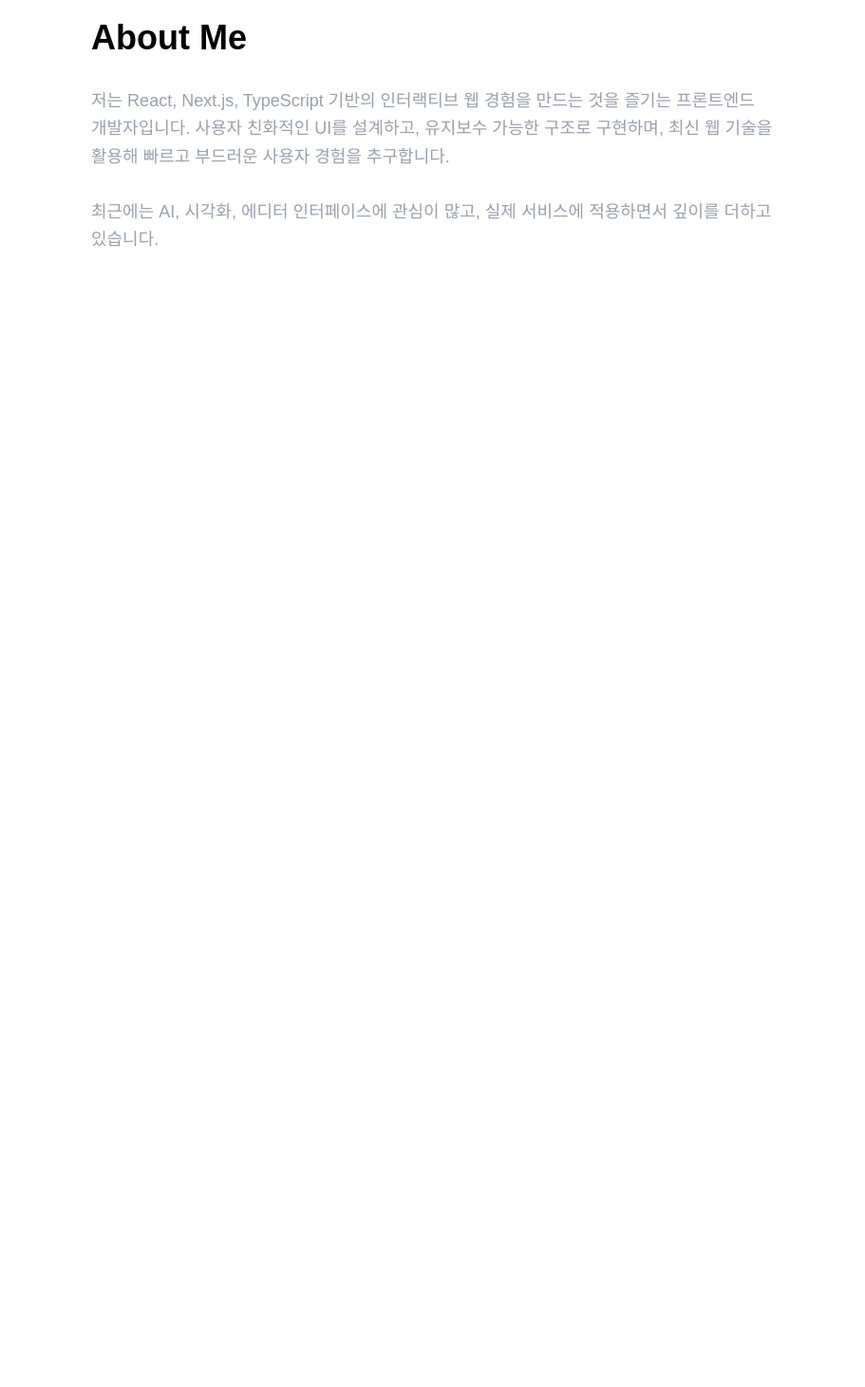
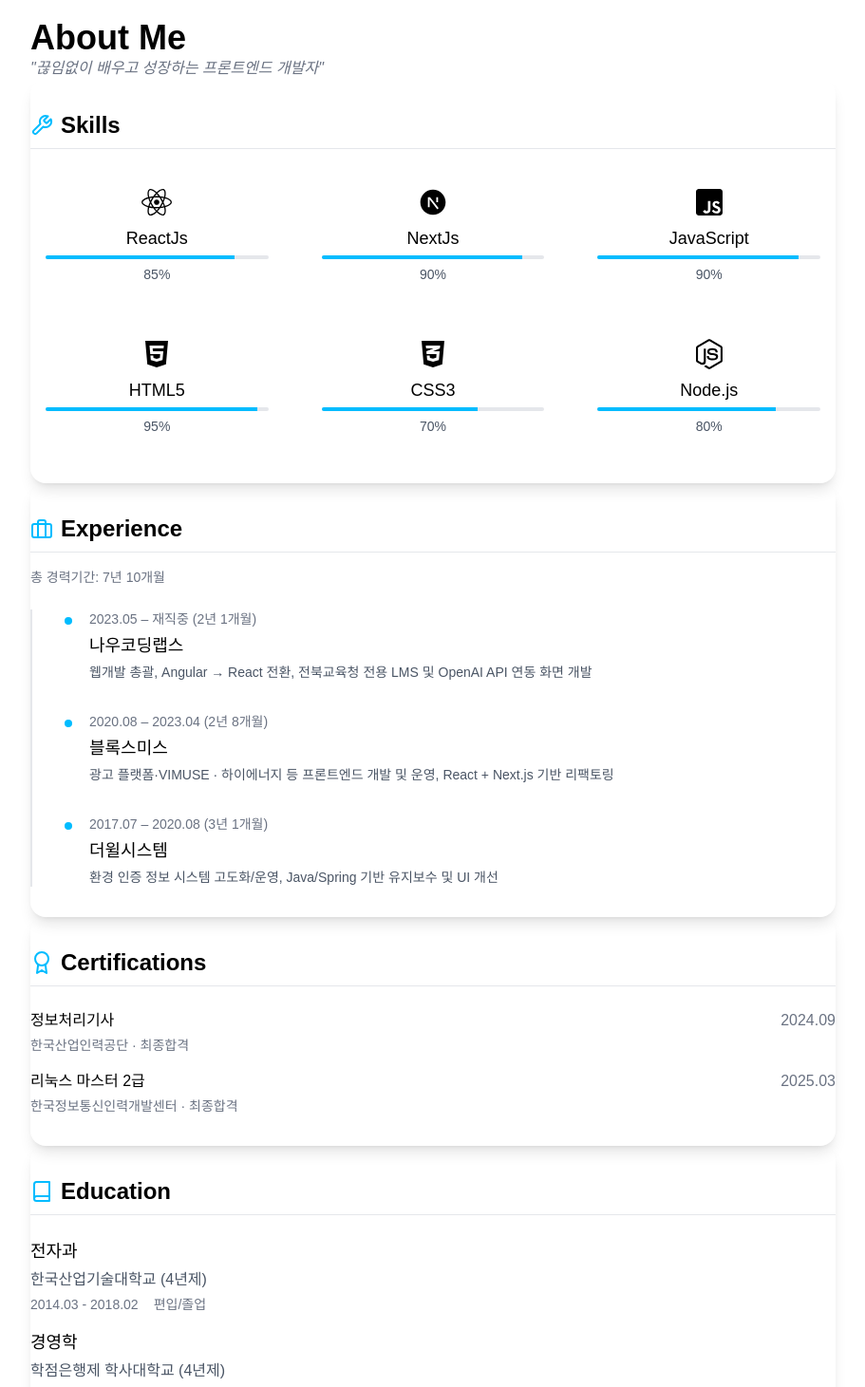
Before and after one commit to newmcb/sung-portfolio, a Next.js app: page /about in a window 1280 px wide. Shown: the part 140-1601 px from the top of the page at 95% size, without its empty margins (184-1095 px from the left). Before the commit the page ends 800 px from the top, so only its background shows below. Built offline with nearby package versions, Linux system fonts and the light colour scheme.

Commit message:
about 수정

```diff
--- a/app/about/page.tsx
+++ b/app/about/page.tsx
@@ -1,28 +1,153 @@
 "use client";
 
 import { motion } from "framer-motion";
+import { FiTool, FiBriefcase, FiAward, FiBook } from "react-icons/fi";
+import {formatDuration, parseDuration} from "@/utils/common";
+import {CERTIFICATIONS, EDUCATION, EXPERIENCE, SKILLS} from "@/data/about";
 
 export default function AboutPage() {
+  const sectionVariant = {
+    hidden: { opacity: 0, y: 20 },
+    visible: { opacity: 1, y: 0 },
+  };
+
+  const totalMonths = EXPERIENCE.reduce((sum, { date }) => sum + parseDuration(date).totalMonths, 0);
+  const totalDuration = formatDuration({
+    years: Math.floor(totalMonths / 12),
+    months: totalMonths % 12,
+  });
+
   return (
-    <main className="max-w-3xl mx-auto px-6 py-20">
-      <motion.h1
-        initial={{ opacity: 0, y: -20 }}
-        animate={{ opacity: 1, y: 0 }}
+    <main className="max-w-4xl mx-auto py-20 px-6">
+      <motion.section
+        variants={sectionVariant}
+        initial="hidden"
+        animate="visible"
         transition={{ duration: 0.6 }}
-        className="text-4xl font-bold mb-8"
+        className=""
       >
-        About Me
-      </motion.h1>
+        <h1 className="text-4xl font-bold">About Me</h1>
+        <blockquote className="italic text-gray-500 text-sm md:text-base">
+          {`"끊임없이 배우고 성장하는 프론트엔드 개발자"`}
+        </blockquote>
+      </motion.section>
 
-      <motion.p
-        initial={{ opacity: 0 }}
-        animate={{ opacity: 1 }}
-        transition={{ duration: 0.8, delay: 0.2 }}
-        className="text-gray-400 leading-relaxed text-lg"
+      <motion.section
+        variants={sectionVariant}
+        initial="hidden"
+        animate="visible"
+        transition={{ duration: 0.6, delay: 0.3 }}
+        className="rounded-2xl shadow-lg py-8"
       >
-        저는 React, Next.js, TypeScript 기반의 인터랙티브 웹 경험을 만드는 것을 즐기는 프론트엔드 개발자입니다. 사용자 친화적인 UI를 설계하고, 유지보수 가능한 구조로 구현하며, 최신 웹 기술을 활용해 빠르고 부드러운 사용자 경험을 추구합니다. <br /><br />
-        최근에는 AI, 시각화, 에디터 인터페이스에 관심이 많고, 실제 서비스에 적용하면서 깊이를 더하고 있습니다.
-      </motion.p>
+        <h2 className="text-2xl font-semibold border-b border-gray-200 pb-2 mb-6 flex items-center">
+          <FiTool className="w-6 h-6 mr-2 text-sky-400" />Skills
+        </h2>
+        <ul className="grid grid-cols-2 sm:grid-cols-3 gap-6">
+          {SKILLS.map(({ label, percent, Icon }, idx) => (
+            <li key={label} className="p-4 text-center hover:shadow-lg transition">
+              <Icon className="w-8 h-8 mx-auto mb-2" />
+              <div className="text-lg font-medium mb-1">{label}</div>
+              <div
+                className="h-1 bg-gray-200 rounded-full overflow-hidden mb-1"
+                role="progressbar"
+                aria-valuemin={0}
+                aria-valuemax={100}
+                aria-valuenow={percent}
+                aria-label={`${label} 숙련도`}
+              >
+                <motion.div
+                  className="h-full bg-sky-400"
+                  initial={{ width: 0 }}
+                  animate={{ width: `${percent}%` }}
+                  transition={{ duration: 0.8, delay: 0.2 + idx * 0.1 }}
+                />
+              </div>
+              <span className="text-sm text-gray-600">{percent}%</span>
+            </li>
+          ))}
+        </ul>
+      </motion.section>
+
+      <motion.section
+        variants={sectionVariant}
+        initial="hidden"
+        animate="visible"
+        transition={{ duration: 0.6, delay: 0.6 }}
+        className="rounded-2xl shadow-lg py-8"
+      >
+        <h2 className="text-2xl font-semibold border-b border-gray-200 pb-2 mb-4 flex items-center">
+          <FiBriefcase className="w-6 h-6 mr-2 text-sky-400" />Experience
+        </h2>
+
+        <p className="text-sm text-gray-500 mb-6">총 경력기간: {totalDuration}</p>
+
+        <div className="border-l-2 border-gray-200 pl-8 space-y-8">
+          {EXPERIENCE.map(({ date, title, desc }) => {
+            const { years, months } = parseDuration(date);
+            return (
+              <div key={date} className="flex items-start">
+                <div className="flex-shrink-0 mt-1.5">
+                  <span className="block w-3 h-3 bg-sky-400 rounded-full border-2 border-white" />
+                </div>
+                <div className="ml-4">
+                  <time className="block text-sm text-gray-500 mb-1">{date} ({formatDuration({ years, months })})</time>
+                  <h3 className="text-lg font-medium">{title}</h3>
+                  <p className="text-sm text-gray-600 mt-1">{desc}</p>
+                </div>
+              </div>
+            );
+          })}
+        </div>
+      </motion.section>
+
+      <motion.section
+        variants={sectionVariant}
+        initial="hidden"
+        animate="visible"
+        transition={{ duration: 0.6, delay: 0.9 }}
+        className="rounded-2xl shadow-lg py-8"
+      >
+        <h2 className="text-2xl font-semibold border-b border-gray-200 pb-2 mb-6 flex items-center">
+          <FiAward className="w-6 h-6 mr-2 text-sky-400" />Certifications
+        </h2>
+        <ul className="space-y-4">
+          {CERTIFICATIONS.map(({ title, date, issuer, result }) => (
+            <li key={title} className="space-y-1">
+              <div className="flex justify-between">
+                <span>{title}</span>
+                <time className="text-gray-500">{date}</time>
+              </div>
+              <div className="text-sm text-gray-500">
+                {issuer} · {result}
+              </div>
+            </li>
+          ))}
+        </ul>
+      </motion.section>
+
+      <motion.section
+        variants={sectionVariant}
+        initial="hidden"
+        animate="visible"
+        transition={{ duration: 0.6, delay: 1.2 }}
+        className="rounded-2xl shadow-lg py-8"
+      >
+        <h2 className="text-2xl font-semibold border-b border-gray-200 pb-2 mb-6 flex items-center">
+          <FiBook className="w-6 h-6 mr-2 text-sky-400" />Education
+        </h2>
+        <ul className="space-y-4">
+          {EDUCATION.map(({ institution, degree, period, note }) => (
+            <li key={institution} className="space-y-1">
+              <h3 className="text-lg font-medium">{degree}</h3>
+              <span className="block text-gray-600">{institution}</span>
+              <div className="flex flex-wrap text-sm text-gray-500">
+                <span>{period}</span>
+                {note && <span className="ml-4">{note}</span>}
+              </div>
+            </li>
+          ))}
+        </ul>
+      </motion.section>
     </main>
   );
 }
--- a/app/career/page.tsx
+++ b/app/career/page.tsx
@@ -2,61 +2,61 @@
 
 import Link from "next/link";
 import { motion } from "framer-motion";
-import {careerData} from "@/data/career";
-
-const calculateDuration = (period: string)=> {
-  const [startRaw, endRaw] = period.split("–").map((s) => s.trim());
-  const [startYear, startMonth] = startRaw.split(".").map(Number);
-
-  const now = new Date();
-  let endYear: number, endMonth: number;
-
-  if (endRaw === "재직중") {
-    endYear = now.getFullYear();
-    endMonth = now.getMonth() + 1;
-  } else {
-    const [ey, em] = endRaw.split(".").map(Number);
-    endYear = ey;
-    endMonth = em;
-  }
-
-  let years = endYear - startYear;
-  let months = endMonth - startMonth;
-  if (months < 0) {
-    years -= 1;
-    months += 12;
-  }
-
-  const parts = [];
-  if (years > 0) parts.push(`${years}년`);
-  if (months > 0) parts.push(`${months}개월`);
-  return parts.length > 0 ? parts.join(" ") : "0개월";
-}
-
+import { careerData } from "@/data/career";
+import { parseDuration, formatDuration } from "@/utils/common";
 
 export default function CareerPage() {
 
+  const totalMonths = careerData.reduce((sum, item) => {
+    return sum + parseDuration(item.period).totalMonths;
+  }, 0);
+  const totalDuration = formatDuration({
+    years: Math.floor(totalMonths / 12),
+    months: totalMonths % 12,
+  });
+
   return (
-    <main className="max-w-4xl mx-auto px-6 py-20">
-      <h1 className="text-4xl font-bold mb-10">💼 Career</h1>
+    <main className="max-w-4xl mx-auto px-6 py-20 space-y-6">
+      <motion.h1
+        initial={{opacity: 0, y: -20}}
+        animate={{opacity: 1, y: 0}}
+        transition={{duration: 0.6}}
+        className="text-4xl font-bold mb-6"
+      >
+        Career
+      </motion.h1>
+
+      <motion.p
+        initial={{opacity: 0, y: 20}}
+        animate={{opacity: 1, y: 0}}
+        transition={{duration: 0.6, delay: 0.6}}
+        className="text-sm text-gray-500 mb-6"
+      >
+        총 경력기간: {totalDuration}
+      </motion.p>
+
+
       <div className="space-y-12">
-        {careerData.map((item, index) => (
+        {careerData.map((item, index) => {
+          const {years, months} = parseDuration(item.period);
+          return (
             <Link key={item.slug} href={`/career/${item.slug}`} className="block group">
               <motion.section
                 initial={{opacity: 0, y: 20}}
                 animate={{opacity: 1, y: 0}}
                 transition={{duration: 0.6, delay: index * 0.2}}
-              className="border rounded-xl p-6 shadow-sm group-hover:border-sky-400 group-hover:shadow-md hover:scale-[1.01]"
+                whileHover={{scale: 1.02}}
+                whileTap={{scale: 0.98}}
+                className="border rounded-xl p-6 shadow-sm group-hover:border-sky-400 group-hover:shadow-md"
               >
                 <div className="flex justify-between items-baseline mb-1">
                   <h2 className="text-2xl font-semibold group-hover:text-sky-400">
                     {item.company}
                   </h2>
                   <span className="text-sm text-gray-500">
-                  {calculateDuration(item.period)}
+                    {formatDuration({years, months})}
                   </span>
                 </div>
-              {/*<h2 className="text-2xl font-semibold mb-1 group-hover:text-sky-400 ">{item.company}</h2>*/}
                 <p className="text-sm mb-2">{item.period}</p>
                 <p className="mb-4 font-medium">{item.role}</p>
                 <ul className="list-disc list-inside space-y-1">
@@ -76,7 +76,8 @@ export default function CareerPage() {
                 </div>
               </motion.section>
             </Link>
-        ))}
+          );
+        })}
       </div>
     </main>
   );
--- a/app/contact/page.tsx
+++ b/app/contact/page.tsx
@@ -4,7 +4,7 @@ import { motion } from "framer-motion";
 
 export default function ContactPage() {
   return (
-    <main className="max-w-xl mx-auto px-6 py-20">
+    <main className="max-w-4xl mx-auto py-20 px-6">
       <motion.h1
         initial={{ opacity: 0, y: -20 }}
         animate={{ opacity: 1, y: 0 }}
--- /dev/null
+++ b/data/about.ts
@@ -0,0 +1,61 @@
+import {FaCss3Alt, FaHtml5, FaJsSquare, FaNodeJs, FaReact} from "react-icons/fa";
+import {RiNextjsFill} from "react-icons/ri";
+
+export const SKILLS = [
+  { label: "ReactJs", percent: 85, Icon: FaReact },
+  { label: "NextJs", percent: 90, Icon: RiNextjsFill },
+  { label: "JavaScript", percent: 90, Icon: FaJsSquare },
+  { label: "HTML5", percent: 95, Icon: FaHtml5 },
+  { label: "CSS3", percent: 70, Icon: FaCss3Alt },
+  { label: "Node.js", percent: 80, Icon: FaNodeJs },
+];
+
+export const EXPERIENCE = [
+  {
+    date: "2023.05 – 재직중",
+    title: "나우코딩랩스",
+    desc: "웹개발 총괄, Angular → React 전환, 전북교육청 전용 LMS 및 OpenAI API 연동 화면 개발",
+  },
+  {
+    date: "2020.08 – 2023.04",
+    title: "블록스미스",
+    desc: "광고 플랫폼·VIMUSE · 하이에너지 등 프론트엔드 개발 및 운영, React + Next.js 기반 리팩토링",
+  },
+  {
+    date: "2017.07 – 2020.08",
+    title: "더윌시스템",
+    desc: "환경 인증 정보 시스템 고도화/운영, Java/Spring 기반 유지보수 및 UI 개선",
+  },
+];
+
+export const CERTIFICATIONS = [
+  { title: "정보처리기사", date: "2024.09", issuer: "한국산업인력공단", result: "최종합격" },
+  { title: "리눅스 마스터 2급", date: "2025.03", issuer: "한국정보통신인력개발센터", result: "최종합격" },
+];
+
+export const EDUCATION = [
+  {
+    institution: "한국산업기술대학교 (4년제)",
+    degree: "전자과",
+    period: "2014.03 - 2018.02",
+    note: "편입/졸업",
+  },
+  {
+    institution: "학점은행제 학사대학교 (4년제)",
+    degree: "경영학",
+    period: "2013.03 - 2014.02",
+    note: "졸업",
+  },
+  {
+    institution: "동서울대학 (2·3년제)",
+    degree: "기계자동차",
+    period: "2011.03 - 2013.02",
+    note: "졸업",
+  },
+  {
+    institution: "배재고등학교",
+    degree: "이과계열",
+    period: "2004.03 - 2007.02",
+    note: "졸업",
+  },
+];
--- a/data/projects.ts
+++ b/data/projects.ts
@@ -22,9 +22,10 @@ export const projects: Project[] = [
       "유료 가계부의 제한, 일정-부채 관리 분리, 메모 분산 문제를 해결하기 위해 직접 개발",
       "수입/지출 관리, TODO 기반 일정 및 부채 추적, 자유 메모 기능을 통합한 개인 맞춤형 웹앱"
     ],
-    tech: ["React", "TypeScript", "Tailwind"],
+    tech: ["ReactJs", "NextJs", "TypeScript", "Tailwind"],
     reason:
-      "시중의 가계부는 유료이거나 기능이 분산되어 있어 불편했습니다. 일정과 메모도 다른 앱에서 관리하는 불편함을 느껴, 나만의 워크플로우에 최적화된 도구를 직접 만들게 되었습니다.",
+      `시중의 가계부는 유료이거나 기능이 분산되어 있어 불편했습니다.
+      일정과 메모도 다른 앱에서 관리하는 불편함을 느껴, 나만의 워크플로우에 최적화된 도구를 직접 만들게 되었습니다.`,
     learned:
       "React 상태 관리 전략(Recoil, Context 등)을 실제로 적용하며 경험을 쌓을 수 있었고, 사용자 관점에서 어떤 흐름이 효율적인지 고민하게 되었습니다.",
     screenshots: [
@@ -38,13 +39,13 @@ export const projects: Project[] = [
   {
     slug: "portfolio",
     title: "Sung Portfolio",
-    description: "프론트엔드 개발자 성경진입니다",
+    description: "포트폴리오",
     details: [
       "Framer Motion을 사용해 페이지 전환 및 요소 애니메이션 구현",
       "다크 모드 지원 및 반응형 레이아웃 설계로 다양한 디바이스 대응",
       "직접 수행한 프로젝트들을 정리하고, 기술 스택과 성과를 명확히 시각화"
     ],
-    tech: ["React", "TypeScript", "Tailwind"],
+    tech: ["ReactJs", "NextJs", "TypeScript", "Tailwind"],
     reason:
       `이력서나 정적인 PDF 대신, 실제 작업물을 담은 인터랙티브한 포트폴리오가 더 효과적인 커뮤니케이션 수단이라고 판단했습니다.
       자신의 기술 스택과 UI/UX 감각을 보여주기 위한 용도로 직접 제작하였습니다.`,
--- a/package.json
+++ b/package.json
@@ -9,12 +9,12 @@
     "lint": "next lint"
   },
   "dependencies": {
-    "@heroicons/react": "^2.2.0",
     "framer-motion": "^12.16.0",
     "next": "15.3.3",
     "next-themes": "^0.4.6",
     "react": "^19.0.0",
-    "react-dom": "^19.0.0"
+    "react-dom": "^19.0.0",
+    "react-icons": "^5.5.0"
   },
   "devDependencies": {
     "@eslint/eslintrc": "^3",
--- /dev/null
+++ b/utils/common.ts
@@ -0,0 +1,21 @@
+export const parseDuration = (period: string) => {
+  const [startRaw, endRaw] = period.split('–').map((s) => s.trim());
+  const [sY, sM] = startRaw.split('.').map(Number);
+  const now = new Date();
+  const [eY, eM] =
+    endRaw === '재직중'
+      ? [now.getFullYear(), now.getMonth() + 1]
+      : endRaw.split('.').map(Number);
+
+  const totalMonths = (eY - sY) * 12 + (eM - sM);
+  const years = Math.floor(totalMonths / 12);
+  const months = totalMonths % 12;
+  return { years, months, totalMonths };
+}
+
+export const formatDuration = ({ years, months }: { years: number; months: number }) => {
+  const parts: string[] = [];
+  if (years > 0) parts.push(`${years}년`);
+  if (months > 0) parts.push(`${months}개월`);
+  return parts.length > 0 ? parts.join(' ') : '0개월';
+}
```
Also changed, not shown: app/projects/[slug]/page.tsx (+14 -14 lines), app/projects/page.tsx (+6 -3 lines). Lines whose indentation alone changed are shown as unchanged.
